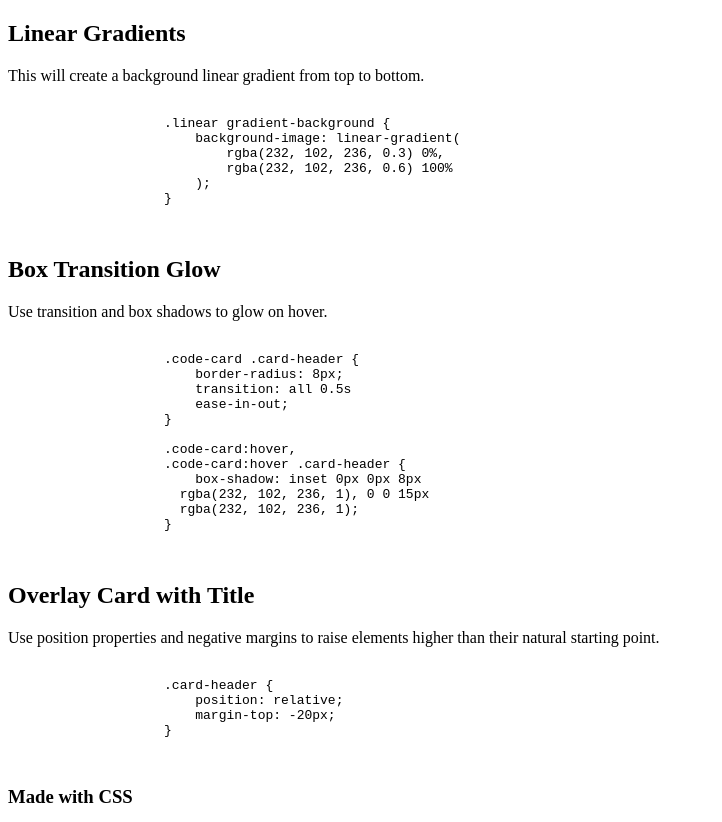
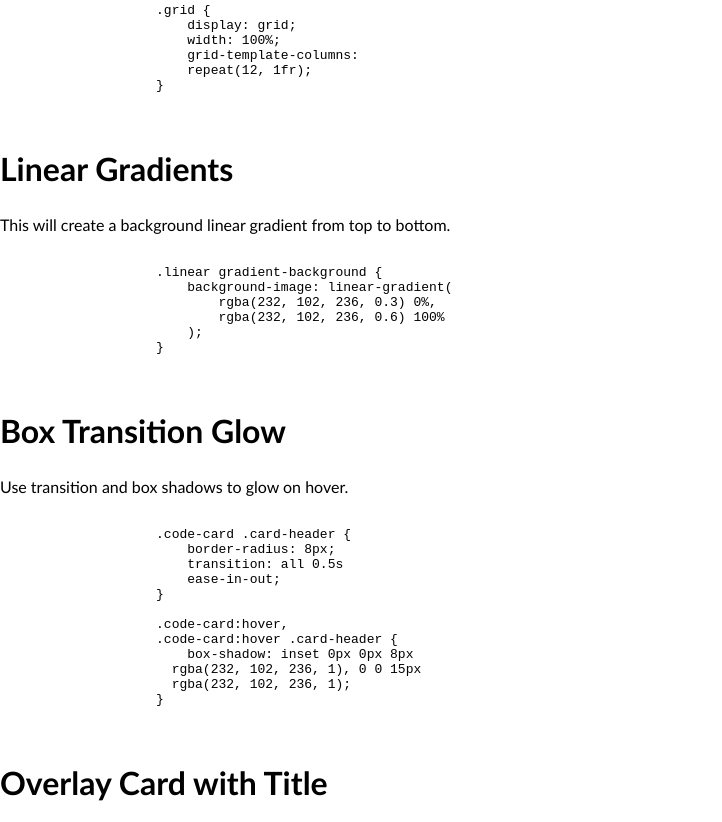
Before and after one commit to VsAnomons1/CSS_Snippet_Cheat_Sheet, a plain HTML site: page index.html in a window 1280 px wide. Shown: the part 778-1600 px from the top of the page, without its empty margins (0-722 px from the left). Drawn offline with Linux system fonts and the light colour scheme.

Commit message:
Updated and link css file

```diff
--- a/index.html
+++ b/index.html
@@ -5,6 +5,7 @@
     <meta http-equiv="X-UA-Compatible" content="IE=edge">
     <meta name="viewport" content="width=device-width, initial-scale=1.0">
     <title>Css Snippet Cheatsheet</title>
+    <link rel="stylesheet" href="styles/reset.css" />
 </head>
 <body>
     <header>
--- a/styles/reset.css
+++ b/styles/reset.css
@@ -1,6 +1,6 @@
-* {
+html {
     box-sizing: border-box;
-    font-size: 0.5em;
+    font-size: 1em;
     font-family: 'Trebuchet MS', 'Lucida Sans Unicode', 'Lucida Grande', 'Lucida Sans', Arial, sans-serif;
 }
 
@@ -18,5 +18,5 @@ h2 {
 }
 
 h3 {
-    font-size: 1em;
+    font-size: 1.5em;
 }
```
